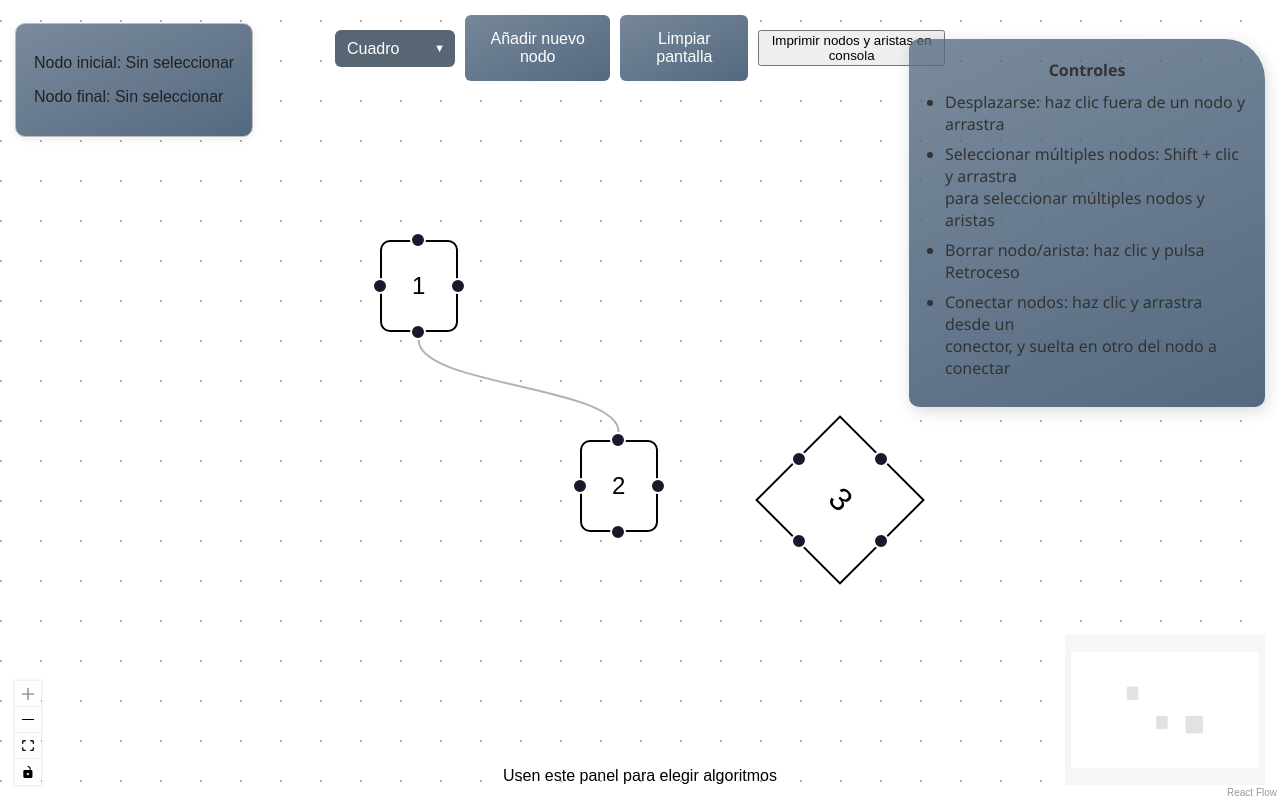
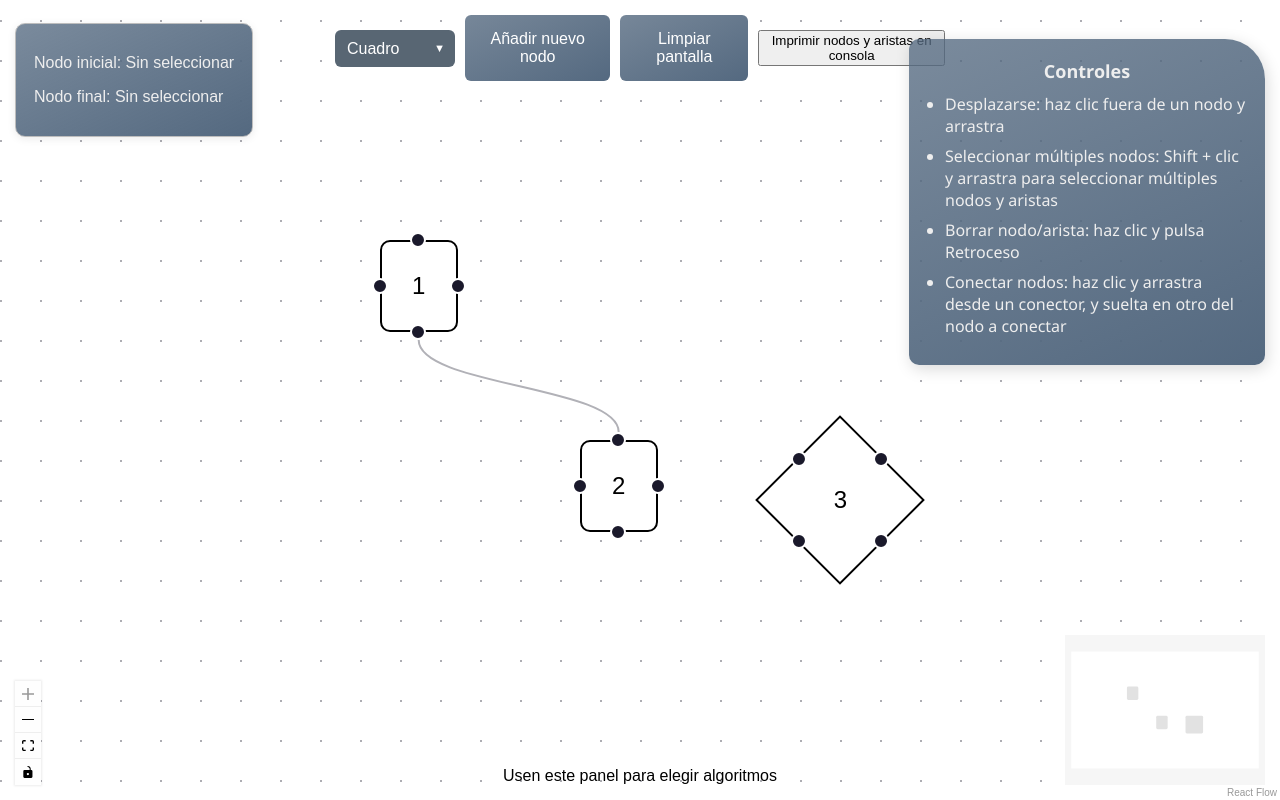
Before and after one commit to FerGaram/Proyecto-Interfaz-IA, a React (Vite) app in the folder client/: page / in a window 1280 px wide. Built offline with nearby package versions, Linux system fonts and the light colour scheme.

Commit message:
Estilos top-left/top-right; nodo rombo revisado
Se cambió el color y tamaño de letra en paneles top-left y top-right; se cambió el nombre de estilo CSS para el nodo rombo, así que ahora el texto está rotado correctamente

```diff
--- a/client/src/App.css
+++ b/client/src/App.css
@@ -212,3 +212,18 @@
   margin: 8px 0;
 
 }
+
+.top-left-text {
+  color: #eee;
+  font-size: 16px;
+}
+
+.top-right-header {
+  color: #eee;
+  font-size: 18px;
+}
+
+.top-right-text {
+  color: #eee;
+  font-size: 16px;
+}
--- a/client/src/App.tsx
+++ b/client/src/App.tsx
@@ -161,11 +161,11 @@ function Flow() {
         <MiniMap /* Minimapa de la esquina inferior derecha */ />
         <Panel position="top-left">
           <div className="panel-box">
-            <p>
+            <p className="top-left-text">
               Nodo inicial:{" "}
               {nodoInicial === "" ? "Sin seleccionar" : nodoInicial}
             </p>
-            <p>
+            <p className="top-left-text">
               Nodo final: {nodoFinal === "" ? "Sin seleccionar" : nodoFinal}
             </p>
           </div>
@@ -211,20 +211,18 @@ function Flow() {
             title="Haz clic para expandir o reducir"
           >
             <center>
-              <h4>Controles</h4>
+              <h4 className="top-right-header">Controles</h4>
             </center>
-            <ul>
+            <ul className="top-right-text">
               <li>Desplazarse: haz clic fuera de un nodo y arrastra</li>
               <li>
-                Seleccionar múltiples nodos: Shift + clic y arrastra
-                <br />
-                para seleccionar múltiples nodos y aristas
+                Seleccionar múltiples nodos: Shift + clic y arrastra para
+                seleccionar múltiples nodos y aristas
               </li>
               <li>Borrar nodo/arista: haz clic y pulsa Retroceso</li>
               <li>
-                Conectar nodos: haz clic y arrastra desde un
-                <br />
-                conector, y suelta en otro del nodo a conectar
+                Conectar nodos: haz clic y arrastra desde un conector, y suelta
+                en otro del nodo a conectar
               </li>
             </ul>
           </div>
--- a/client/src/index.css
+++ b/client/src/index.css
@@ -74,7 +74,7 @@ body {
 }
 
 /* Contenido rotado de regreso para que se lea normal */
-.rombo-content {
+.rhombus-content {
   transform: rotate(-45deg);
   text-align: center;
   font-size: 12px;
```
